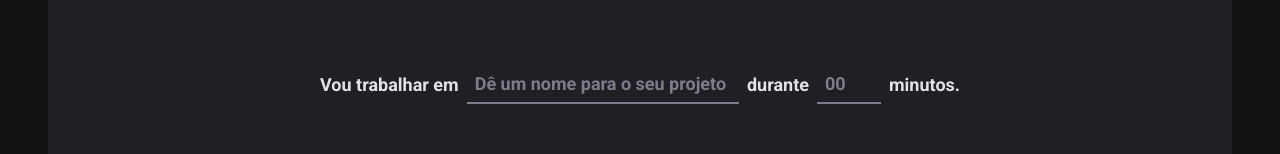
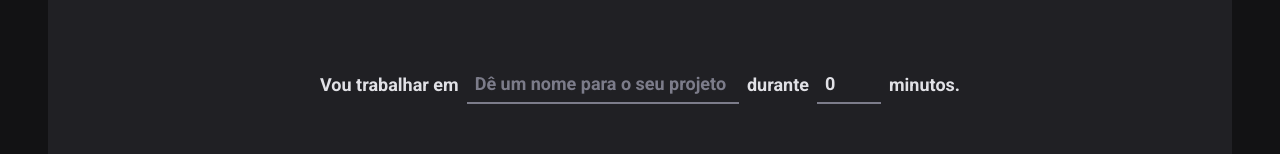
Before and after one commit to CrisnaldoSantos/pomodoro-timer, a React (Vite) app: page / in a window 1280 px wide. Shown: the part 160-314 px from the top of the page. Built offline with nearby package versions, Linux system fonts and the light colour scheme.

Commit message:
feat: added form validations

```diff
--- a/package.json
+++ b/package.json
@@ -10,11 +10,14 @@
     "preview": "vite preview"
   },
   "dependencies": {
+    "@hookform/resolvers": "^3.1.0",
     "phosphor-react": "^1.4.1",
     "react": "^18.2.0",
     "react-dom": "^18.2.0",
+    "react-hook-form": "^7.43.9",
     "react-router-dom": "^6.11.0",
-    "styled-components": "^5.3.10"
+    "styled-components": "^5.3.10",
+    "zod": "^3.21.4"
   },
   "devDependencies": {
     "@types/react": "^18.0.28",
--- a/src/pages/Home/index.tsx
+++ b/src/pages/Home/index.tsx
@@ -1,5 +1,5 @@
 import { Play } from "phosphor-react";
-
+import { useForm } from "react-hook-form";
 import {
   CountdownContainer,
   FormContainer,
@@ -9,17 +9,39 @@ import {
   StartCountdownButton,
   TaskInput,
 } from "./styles";
+import { zodResolver } from "@hookform/resolvers/zod";
+import { newCycleFormValidationSchema } from "./validations.schema";
+import * as zod from "zod";
+
+type NewCycleFormData = zod.infer<typeof newCycleFormValidationSchema>;
 
 export function Home() {
+  const { register, handleSubmit, watch, reset } = useForm<NewCycleFormData>({
+    resolver: zodResolver(newCycleFormValidationSchema),
+    defaultValues: {
+      task: "",
+      minutesAmount: 0,
+    },
+  });
+
+  const task = watch("task");
+  const isSubmitDisabled = !task;
+
+  function handleCreateNewCycle(data: NewCycleFormData) {
+    console.log(data);
+    reset();
+  }
+
   return (
     <HomeContainer>
-      <form>
+      <form onSubmit={handleSubmit(handleCreateNewCycle)}>
         <FormContainer>
           <label htmlFor="task">Vou trabalhar em</label>
           <TaskInput
             id="task"
             placeholder="Dê um nome para o seu projeto"
             list="task-suggestions"
+            {...register("task")}
           />
           <datalist id="task-suggestions">
             <option value="projeto 01" />
@@ -32,6 +54,7 @@ export function Home() {
             step={5}
             min={5}
             max={60}
+            {...register("minutesAmount", { valueAsNumber: true })}
           />
 
           <span>minutos.</span>
@@ -45,7 +68,7 @@ export function Home() {
           <span>0</span>
         </CountdownContainer>
 
-        <StartCountdownButton disabled type="submit">
+        <StartCountdownButton type="submit" disabled={isSubmitDisabled}>
           <Play size={24} />
           Começar
         </StartCountdownButton>
--- /dev/null
+++ b/src/pages/Home/validations.schema.ts
@@ -0,0 +1,6 @@
+import * as zod from "zod";
+
+export const newCycleFormValidationSchema = zod.object({
+  task: zod.string().min(1, "Informe a tarefa"),
+  minutesAmount: zod.number().min(5).max(60),
+});
```
Also changed, not shown: 1 other file (tests, documents, lock files or other folders).
